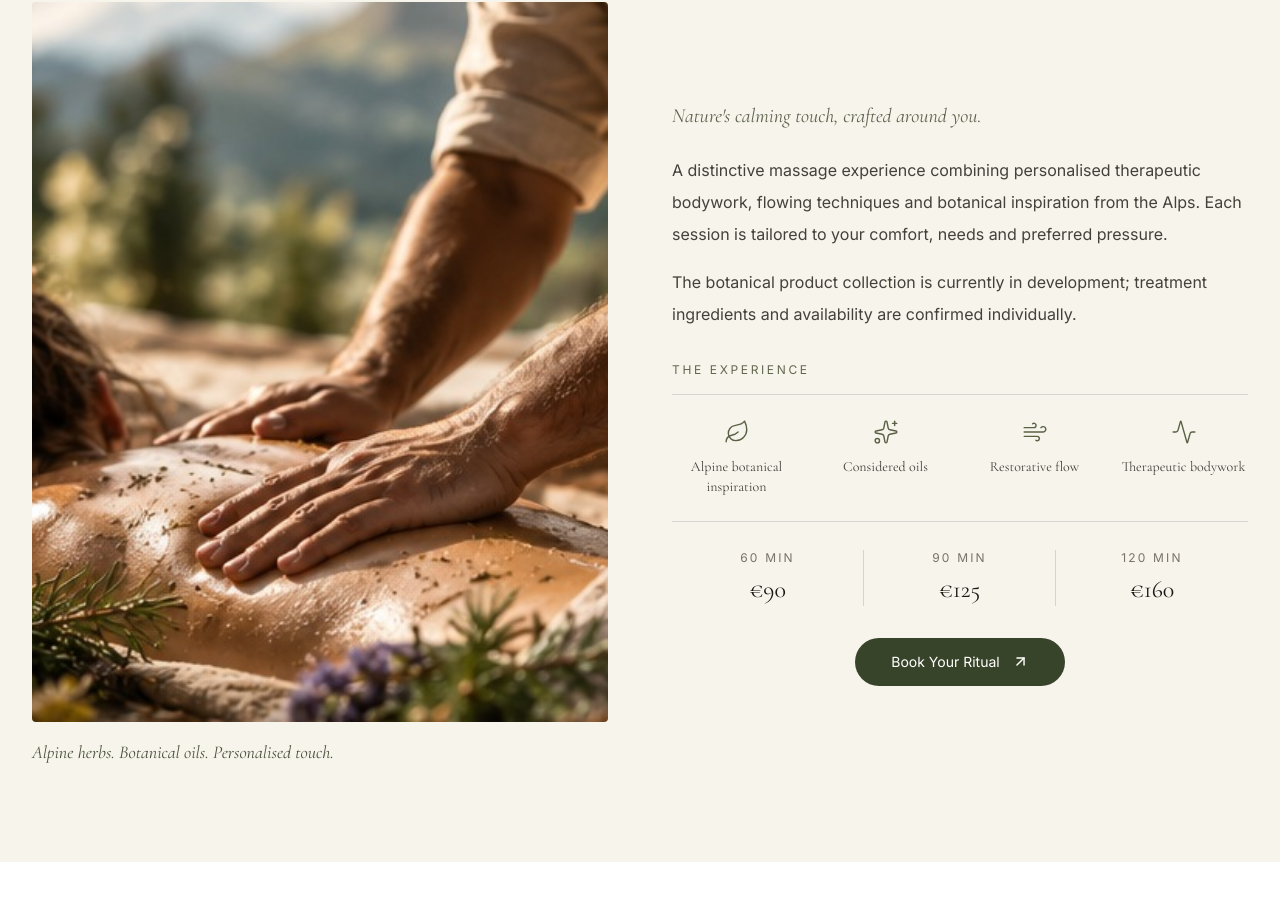
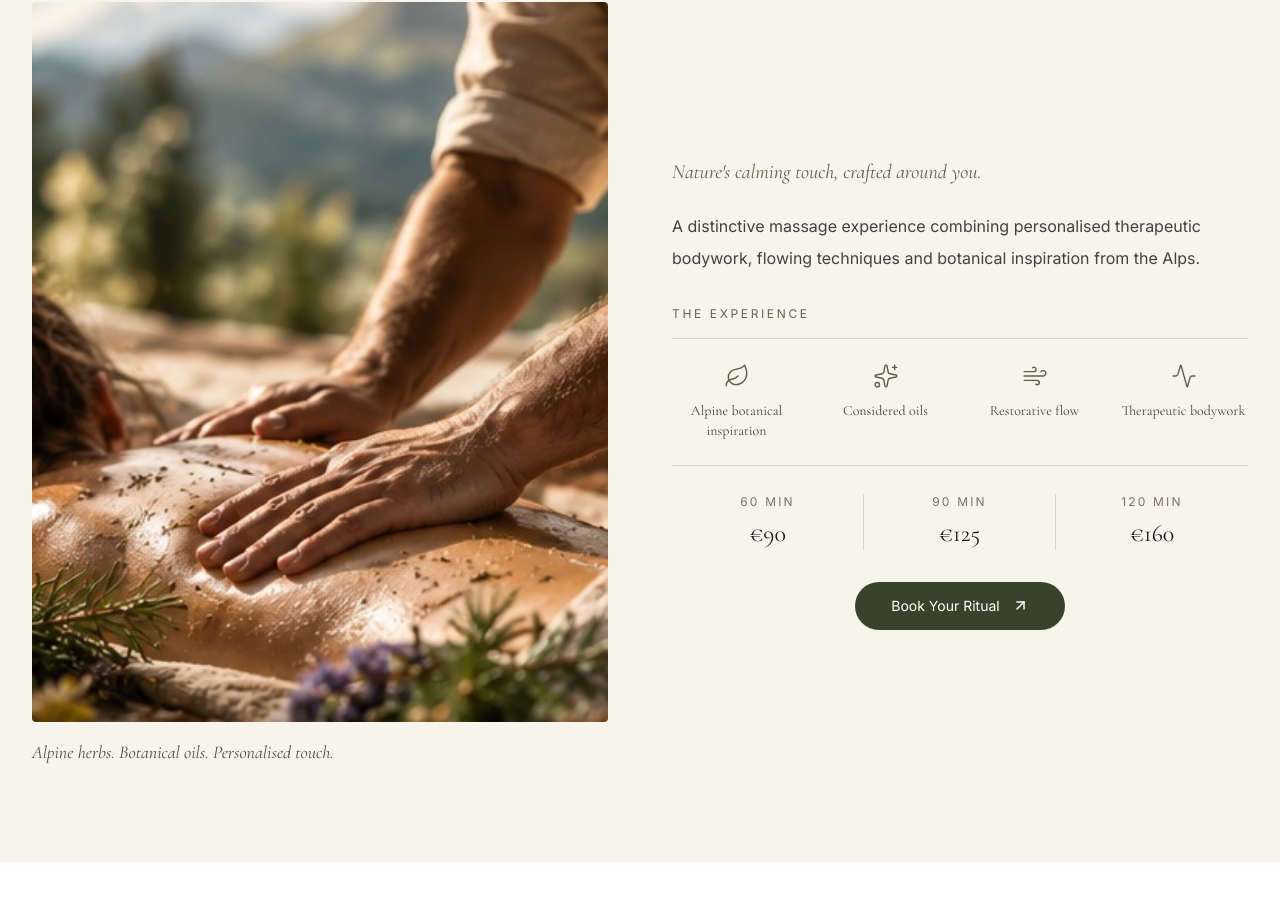
Before and after one commit to ilievdaniel32-spec/tropicalbodywork, a React (Vite) app: page / in a window 1280 px wide. Shown: the part 1084-1984 px from the top of the page. Built offline with nearby package versions, Linux system fonts and the light colour scheme.

Commit message:
Update LandingPage.tsx

```diff
--- a/src/components/LandingPage.tsx
+++ b/src/components/LandingPage.tsx
@@ -168,8 +168,7 @@ export default function LandingPage({ images }: LandingPageProps) {
               </div>
               <div>
                 <p className="mt-5 font-serif text-xl italic text-[#5e624d]">Nature's calming touch, crafted around you.</p>
-                <p className="mt-6 leading-8 text-stone-700">A distinctive massage experience combining personalised therapeutic bodywork, flowing techniques and botanical inspiration from the Alps. Each session is tailored to your comfort, needs and preferred pressure.</p>
-                <p className="mt-4 leading-8 text-stone-700">The botanical product collection is currently in development; treatment ingredients and availability are confirmed individually.</p>
+                <p className="mt-6 leading-8 text-stone-700">A distinctive massage experience combining personalised therapeutic bodywork, flowing techniques and botanical inspiration from the Alps.</p>
                 <p className="mt-8 text-xs uppercase tracking-[0.22em] text-[#62664e]">The experience</p>
                 <div className="mt-4 grid grid-cols-2 gap-5 border-y border-stone-300 py-6 sm:grid-cols-4">
                   {[
```
